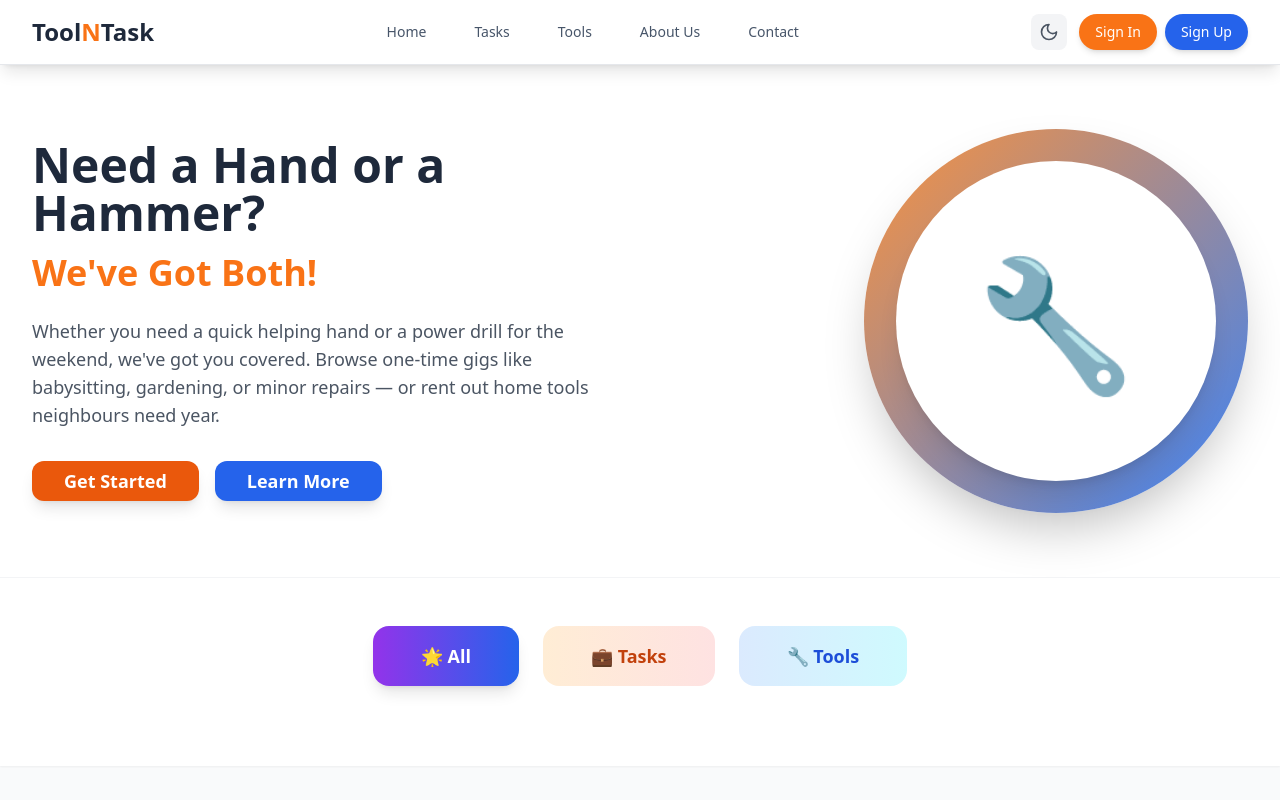
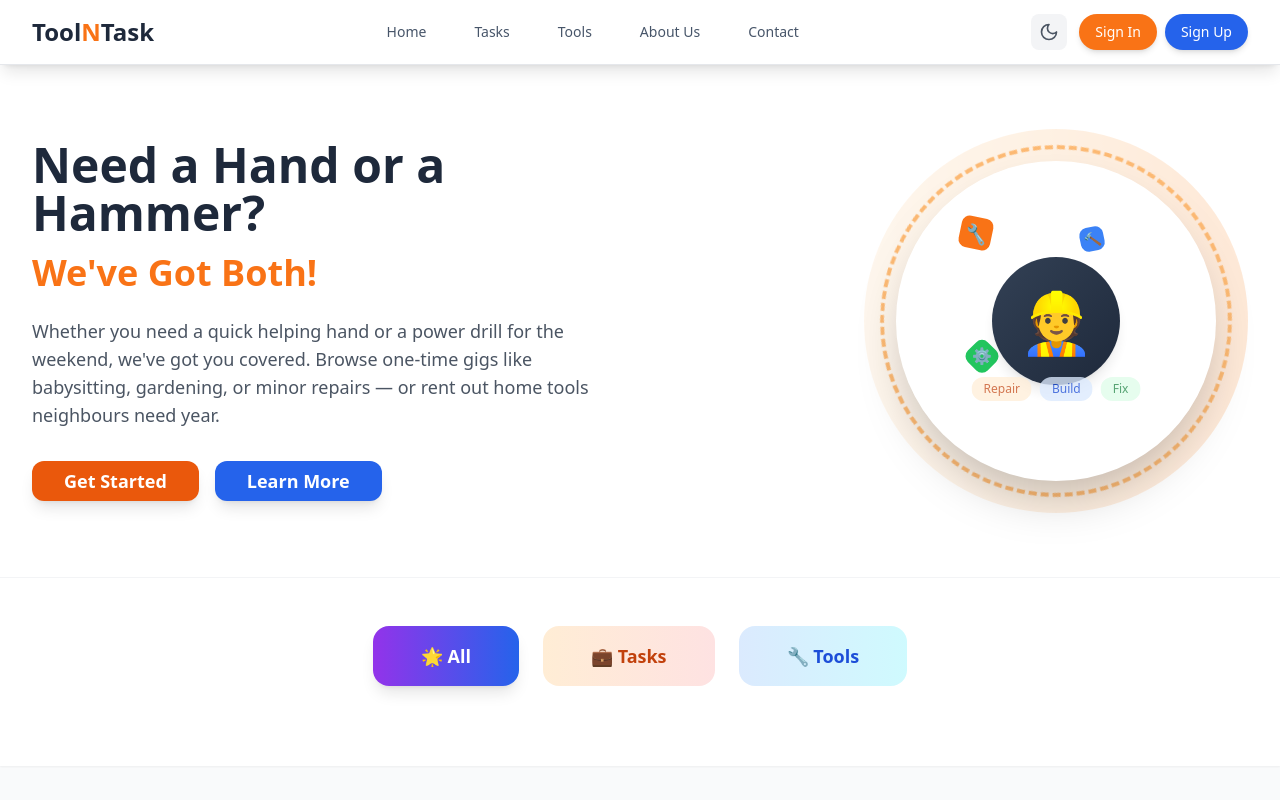
Before and after one commit to SeneshFitzroy/ToolnTask, a Next.js app: page /Home in a window 1280 px wide. Shown: the top 800 px of the page. Built offline with nearby package versions, Linux system fonts and the light colour scheme.

Commit message:
Update project

```diff
--- a/pages/Home.tsx
+++ b/pages/Home.tsx
@@ -4,6 +4,7 @@ import Footer from '../src/components/Footer';
 import TaskCard from '../src/components/TaskCard';
 import ToolCard from '../src/components/ToolCard';
 import FilterButtons from '../src/components/FilterButtons';
+import WorkerAnimation from '../src/components/WorkerAnimation';
 import { Button } from '../src/components/ui/button';
 import Link from 'next/link';
 import { useState } from 'react';
@@ -126,11 +127,7 @@ export default function Home() {
             </div>
             <div className="flex justify-center lg:justify-end">
               <div className="relative">
-                <div className="w-64 h-64 sm:w-80 sm:h-80 lg:w-96 lg:h-96 bg-gradient-to-br from-orange-400 to-blue-500 rounded-full flex items-center justify-center shadow-2xl">
-                  <div className="w-56 h-56 sm:w-72 sm:h-72 lg:w-80 lg:h-80 bg-white dark:bg-gray-800 rounded-full flex items-center justify-center shadow-xl">
-                    <span className="text-6xl sm:text-8xl lg:text-9xl">🔧</span>
-                  </div>
-                </div>
+                <WorkerAnimation />
               </div>
             </div>
           </div>
--- /dev/null
+++ b/src/components/WorkerAnimation.tsx
@@ -0,0 +1,65 @@
+import React from 'react';
+
+const WorkerAnimation = () => {
+  return (
+    <div className="relative w-80 h-80 lg:w-96 lg:h-96">
+      {/* Animated background circle */}
+      <div className="absolute inset-0 bg-gradient-to-r from-orange-200 via-orange-300 to-orange-400 dark:from-orange-800 dark:via-orange-700 dark:to-orange-600 rounded-full animate-pulse opacity-20"></div>
+
+      {/* Rotating border */}
+      <div className="absolute inset-4 border-4 border-dashed border-orange-300 dark:border-orange-600 rounded-full animate-spin" style={{ animationDuration: '20s' }}></div>
+
+      {/* Main content area */}
+      <div className="absolute inset-8 bg-white dark:bg-gray-800 rounded-full shadow-2xl flex items-center justify-center overflow-hidden">
+        {/* Worker illustration */}
+        <div className="relative">
+          {/* Tools floating animation */}
+          <div className="absolute -top-8 -left-8 animate-bounce" style={{ animationDelay: '0s', animationDuration: '3s' }}>
+            <div className="w-8 h-8 bg-orange-500 rounded-lg flex items-center justify-center text-white text-lg transform rotate-12">
+              🔧
+            </div>
+          </div>
+
+          <div className="absolute -top-6 right-4 animate-bounce" style={{ animationDelay: '1s', animationDuration: '2.5s' }}>
+            <div className="w-6 h-6 bg-blue-500 rounded-lg flex items-center justify-center text-white text-sm transform -rotate-12">
+              🔨
+            </div>
+          </div>
+
+          <div className="absolute bottom-2 -left-6 animate-bounce" style={{ animationDelay: '2s', animationDuration: '3.5s' }}>
+            <div className="w-7 h-7 bg-green-500 rounded-lg flex items-center justify-center text-white text-base transform rotate-45">
+              ⚙️
+            </div>
+          </div>
+
+          {/* Central worker icon */}
+          <div className="w-32 h-32 bg-gradient-to-br from-slate-700 to-slate-800 dark:from-slate-600 dark:to-slate-700 rounded-full flex items-center justify-center shadow-lg animate-pulse">
+            <div className="text-6xl">👷</div>
+          </div>
+
+          {/* Animated skill badges */}
+          <div className="absolute -bottom-4 left-1/2 transform -translate-x-1/2">
+            <div className="flex space-x-2">
+              <div className="px-3 py-1 bg-orange-100 dark:bg-orange-800 text-orange-700 dark:text-orange-300 rounded-full text-xs font-medium animate-pulse" style={{ animationDelay: '0.5s' }}>
+                Repair
+              </div>
+              <div className="px-3 py-1 bg-blue-100 dark:bg-blue-800 text-blue-700 dark:text-blue-300 rounded-full text-xs font-medium animate-pulse" style={{ animationDelay: '1.5s' }}>
+                Build
+              </div>
+              <div className="px-3 py-1 bg-green-100 dark:bg-green-800 text-green-700 dark:text-green-300 rounded-full text-xs font-medium animate-pulse" style={{ animationDelay: '2.5s' }}>
+                Fix
+              </div>
+            </div>
+          </div>
+        </div>
+      </div>
+
+      {/* Floating particles */}
+      <div className="absolute top-1/4 right-1/4 w-2 h-2 bg-orange-400 rounded-full animate-ping"></div>
+      <div className="absolute bottom-1/3 left-1/4 w-1 h-1 bg-blue-400 rounded-full animate-ping" style={{ animationDelay: '1s' }}></div>
+      <div className="absolute top-1/2 right-1/3 w-1.5 h-1.5 bg-green-400 rounded-full animate-ping" style={{ animationDelay: '2s' }}></div>
+    </div>
+  );
+};
+
+export default WorkerAnimation;
```
